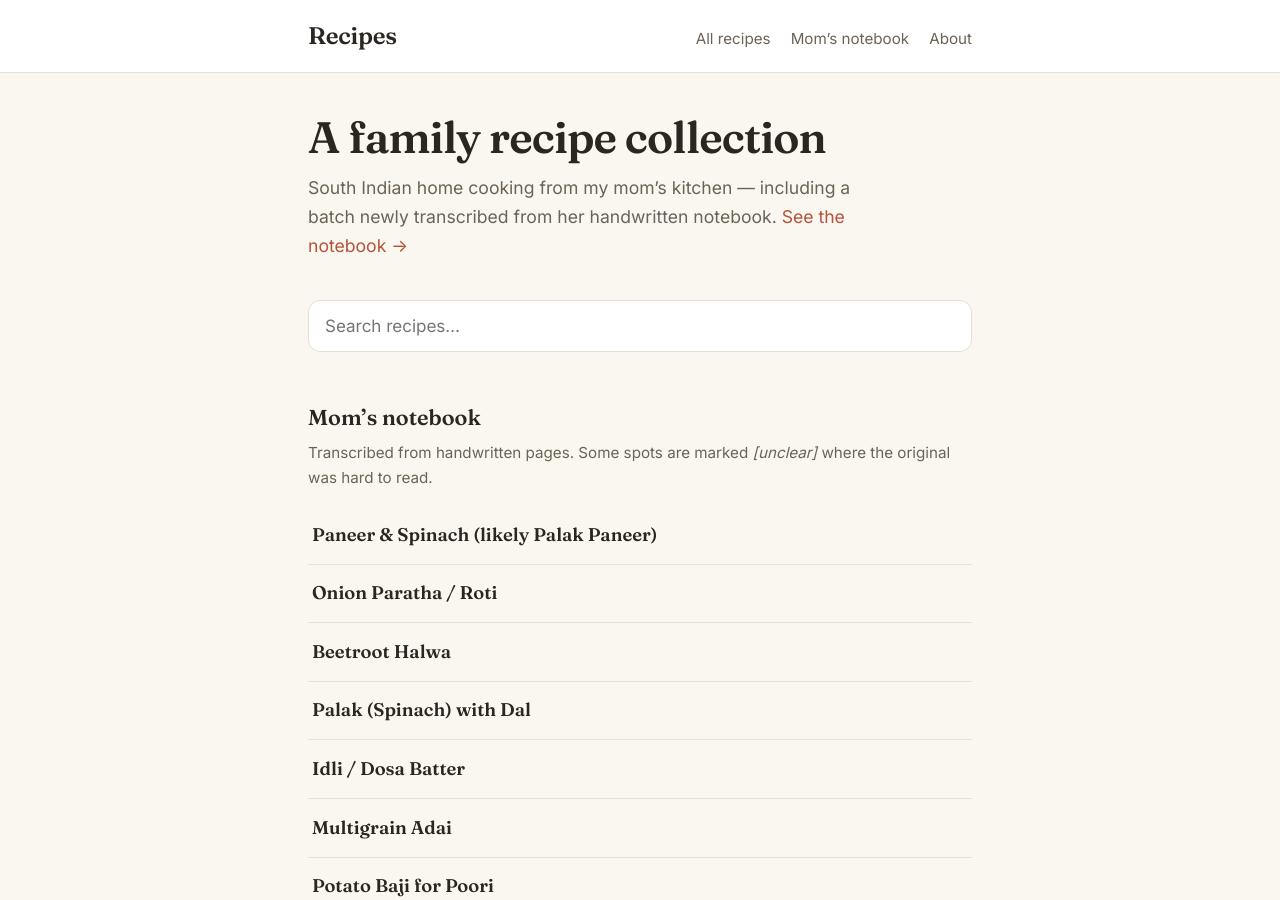
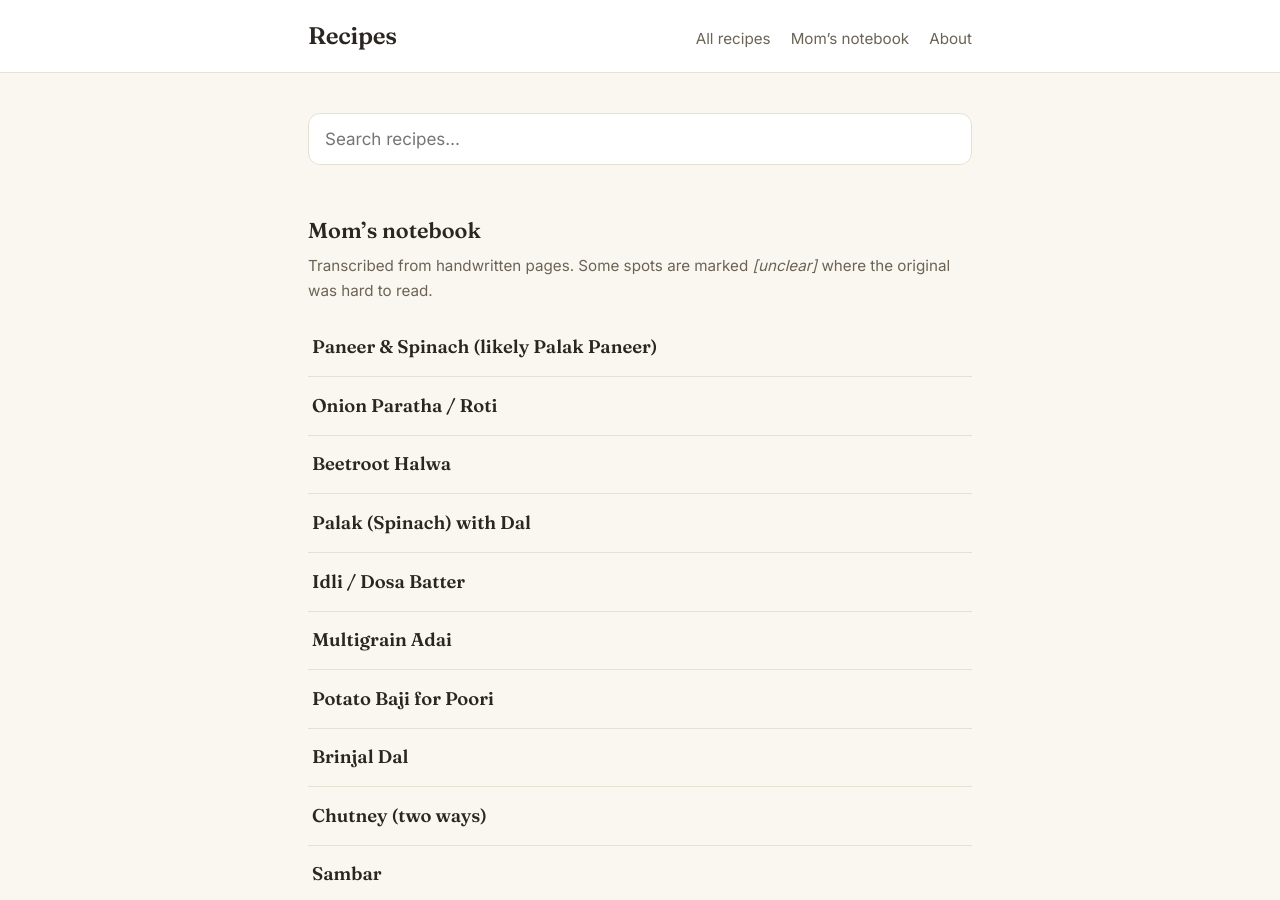
Before and after one commit to gatoravi/recipes, a Jekyll site: the page built from index.html, in a window 1280 px wide and 900 px high. Built offline with Jekyll 4.4.1, drawn with Linux system fonts in a browser that asks for light colours.

Commit message:
Remove hero heading and intro text from home page

```diff
--- a/index.html
+++ b/index.html
@@ -1,11 +1,6 @@
 ---
 layout: default
 ---
-<section class="hero">
-  <h1>A family recipe collection</h1>
-  <p>South Indian home cooking from my mom&rsquo;s kitchen &mdash; including a batch newly transcribed from her handwritten notebook. <a href="{{ '/notebook/' | relative_url }}">See the notebook &rarr;</a></p>
-</section>
-
 <input type="search" id="filter" class="filter" placeholder="Search recipes&hellip;" aria-label="Search recipes" autocomplete="off">
 <p class="no-results" id="no-results">No recipes match that search.</p>
 
```
